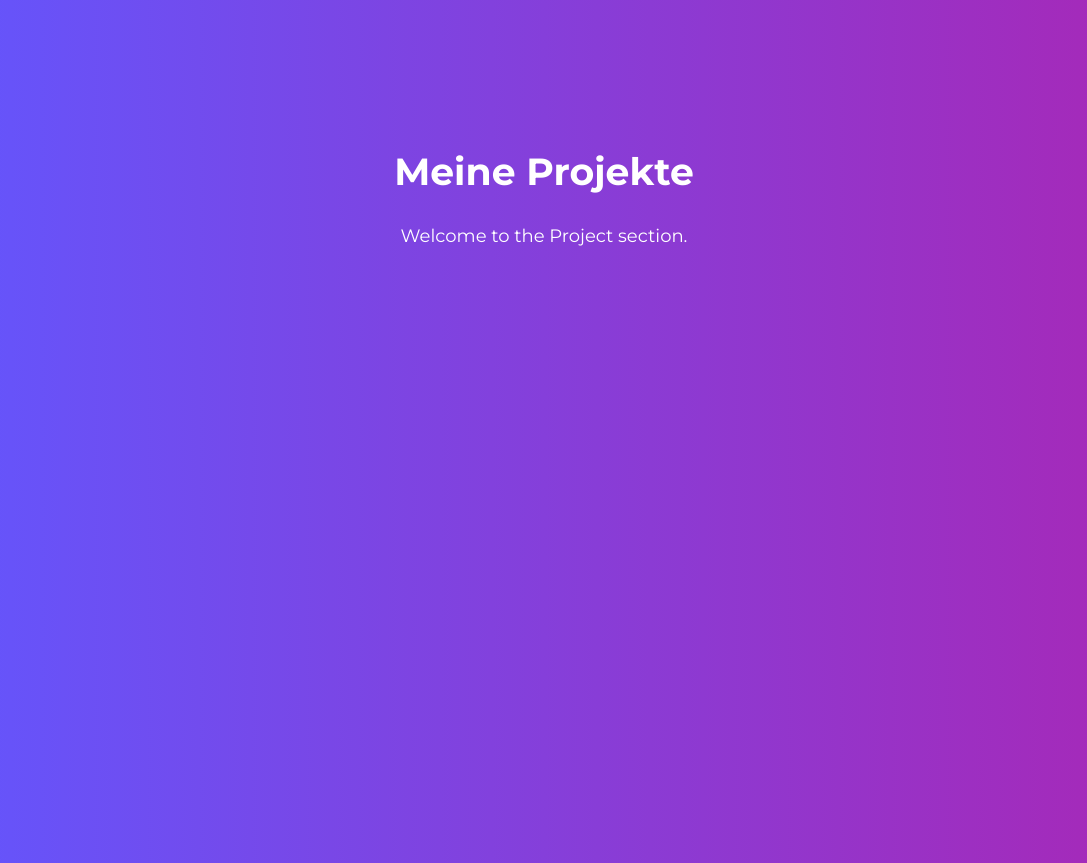
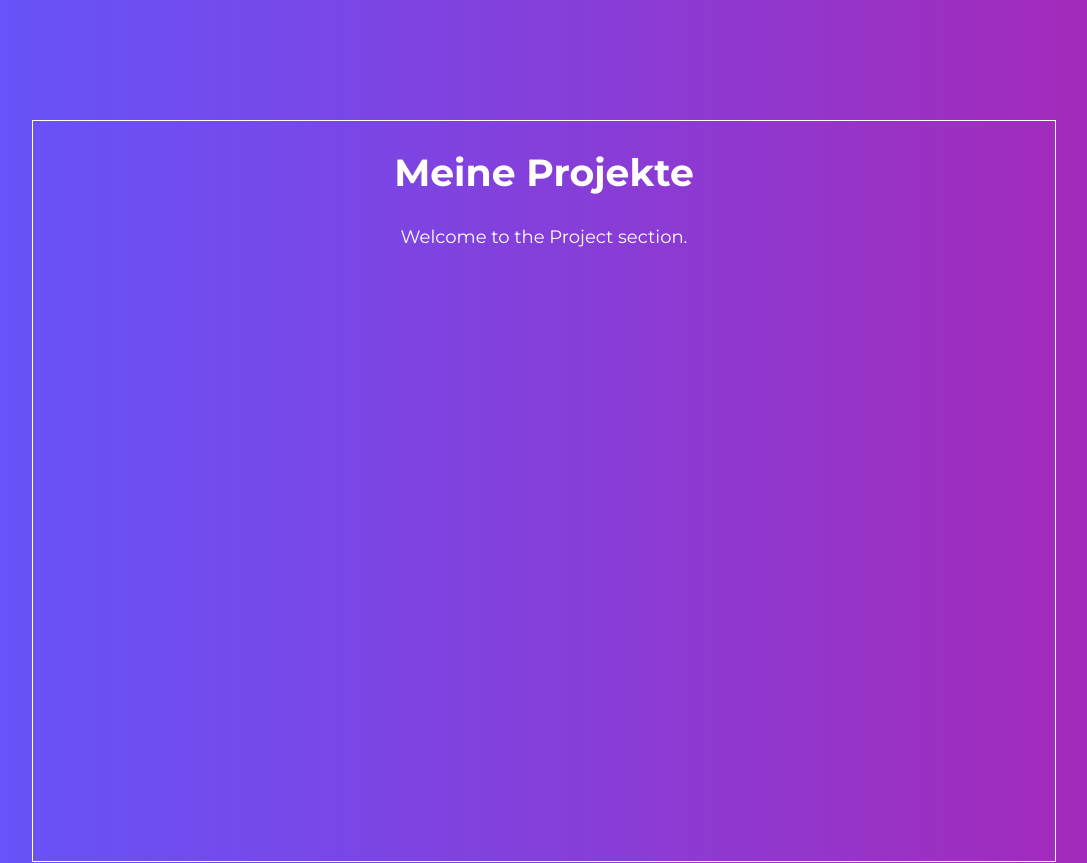
Before and after one commit to DenKim94/PRJ_myPortfolioWebsite, a React (Vite) app in the folder my-website-app/: page / in a window 1280 px wide. Shown: the part 680-1543 px from the top of the page, without its empty margins (96-1183 px from the left). Built offline with nearby package versions, Linux system fonts and the light colour scheme.

Commit message:
started with portfolio section style props

```diff
--- a/my-website-app/src/components/PortfolioSection.jsx
+++ b/my-website-app/src/components/PortfolioSection.jsx
@@ -1,10 +1,26 @@
+import { motion, useInView } from 'framer-motion';
+import { useRef } from 'react';
+import './../styles/SectionsGeneric.css'
+import './../styles/PortfolioSection.css'
+
 function PortfolioSection() {
-    return (
-        <section id='portfolio'className='portfolio-section'>
-            <h1>Meine Projekte</h1>
-            <p>Welcome to the Project section.</p>
-        </section>
-        );
+  const ref = useRef(null);
+  const isInView = useInView(ref);
+
+  return (
+    <motion.section
+      ref={ref}
+      initial={{ y: '100%' }}
+      animate={isInView ? { y: 0 } : { y: '100%' }}
+      viewport={{ once: true }}
+      transition={{ duration: 0.5 }}
+      id='portfolio'
+      className='portfolio-section'
+    >
+      <h1>Meine Projekte</h1>
+      <p>Welcome to the Project section.</p>
+    </motion.section>
+  );
 }
 
 export default PortfolioSection;
--- /dev/null
+++ b/my-website-app/src/styles/PortfolioSection.css
@@ -0,0 +1,3 @@
+.portfolio-section {
+    border: solid 1px white;
+}
```
